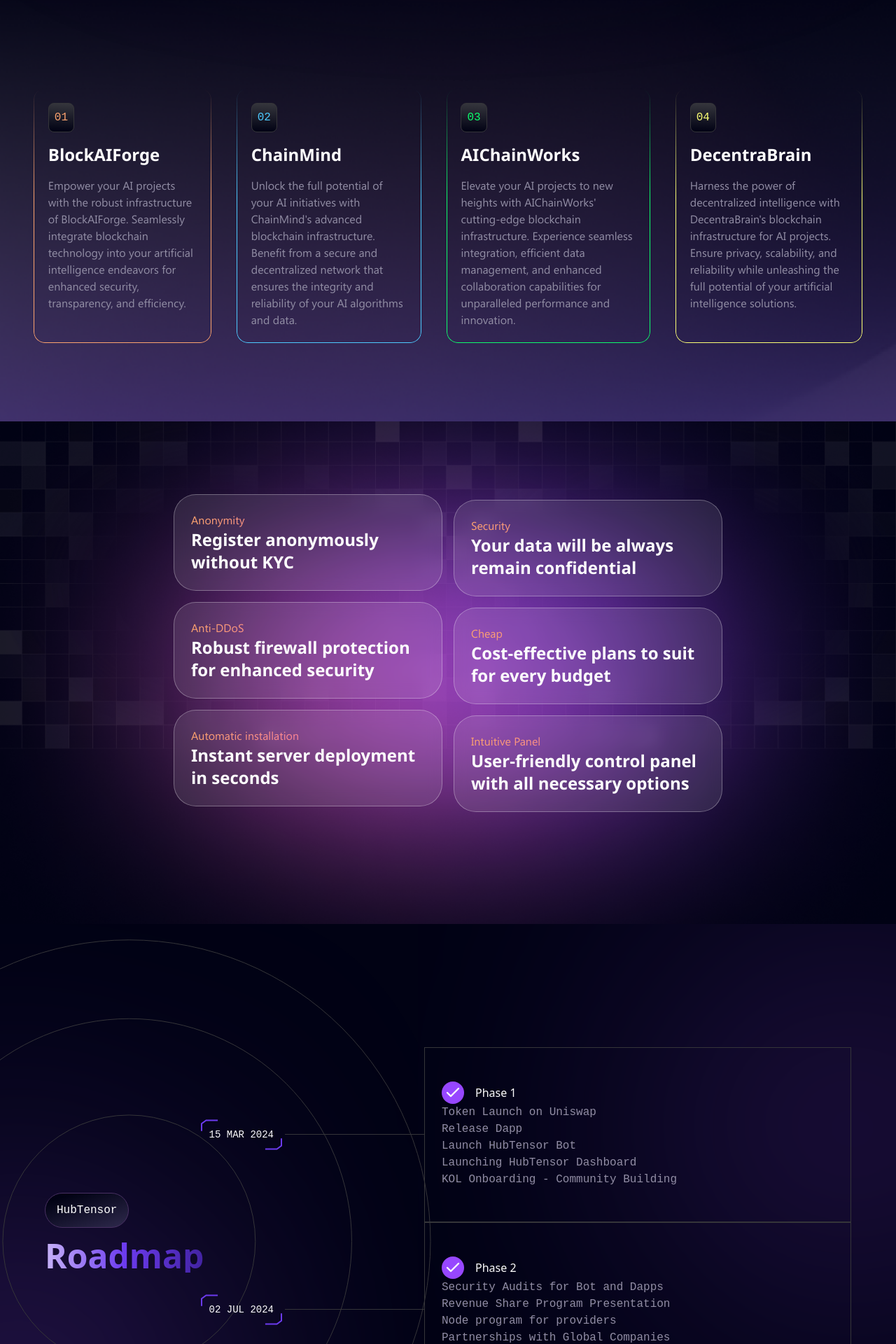
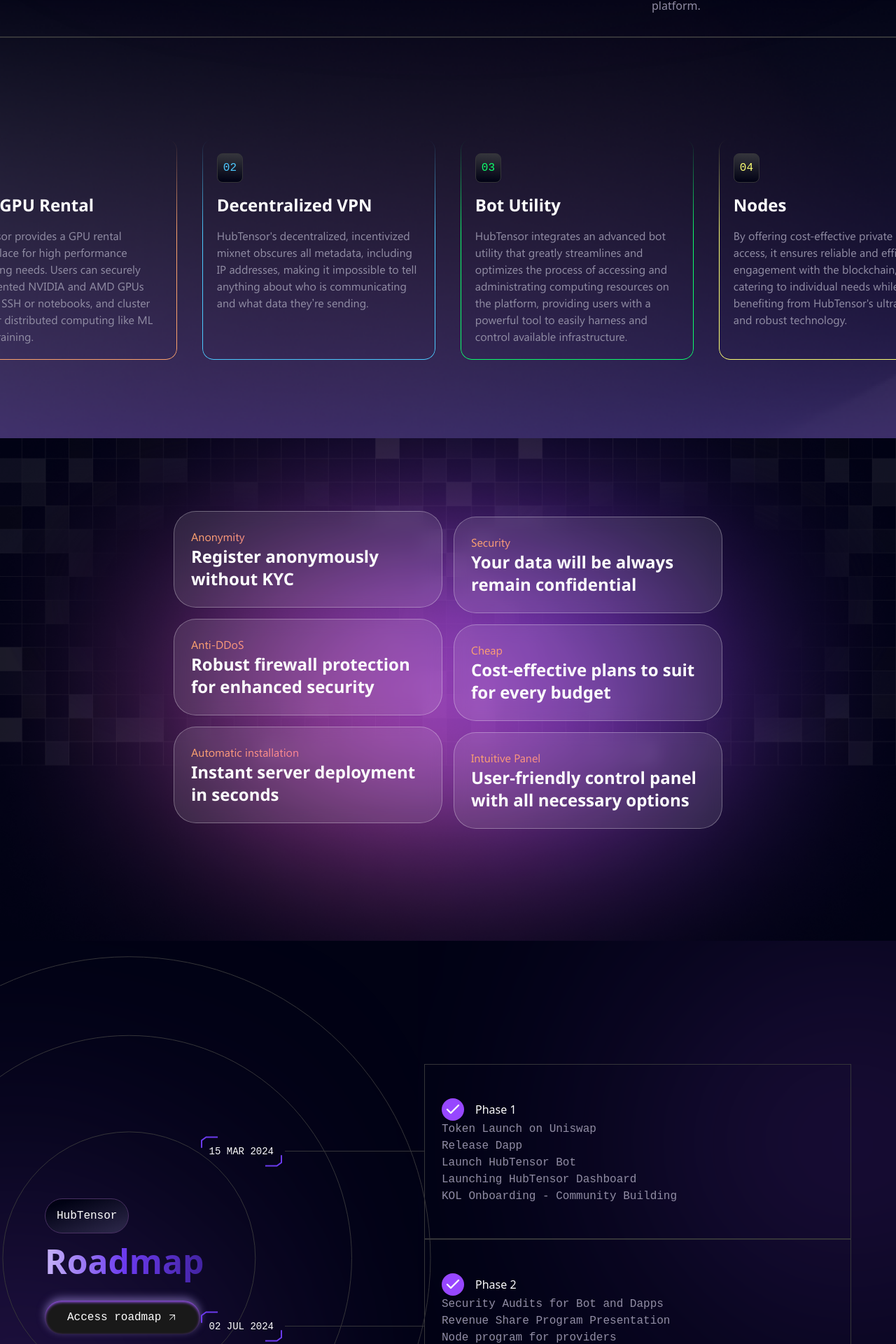
Before and after one commit to Make-Money-JVLR/HubTensor, a Next.js app: page / in a window 1280 px wide. Shown: the part 2817-4737 px from the top of the page at 70% size. Built offline with nearby package versions, Linux system fonts and the light colour scheme; a web font is replaced by a local one.

Commit message:
change content

```diff
--- a/app/globals.css
+++ b/app/globals.css
@@ -174,6 +174,7 @@
     display: flow-root;
     position: relative;
     padding: 1.3rem;
+    width: 350px;
   }
 
   .card::before {
--- a/app/page.tsx
+++ b/app/page.tsx
@@ -2,7 +2,7 @@
 import Achievements from "@/components/achievements";
 import Banner from "@/components/banner";
 import Collaborator from "@/components/collaborator";
-import Mission from "@/components/mission";
+import Infrastructure from "@/components/infra";
 import Network from "@/components/network";
 import Tokenomic from "@/components/tokenomic";
 import Roadmap from "@/components/roadmap";
@@ -14,7 +14,7 @@
       <Collaborator />
       <About />
       <Network />
-      <Mission />
+      <Infrastructure />
       <Achievements />
       <Roadmap />
       <Tokenomic />
--- a/components/mission/Card.tsx
+++ b/components/infra/Card.tsx
@@ -1,30 +1,30 @@
 function Card({
   title,
   description,
-  footer,
+  index,
   color
 }: {
   title: string;
   description: string;
-  footer: string;
+  index: string;
   color: string;
 }) {
   return (
     <>
     <style>
       {`
-        .card-${footer}::before {
+        .card-${index}::before {
           background: linear-gradient(180deg, rgba(5, 5, 29, 0.00) 0%, ${color} 42.72%, ${color} 86.76%, ${color} 115.06%, ${color} 136.57%) border-box;
         }
       `}
     </style>
-    <div className={`card card-${footer}`}>
-        <div className=" flex flex-col backdrop-filter-[20px] bg-[#010214] font-segoe bg-transparent" >
+    <div className={`card card-${index}`}>
+        <div className="flex flex-col backdrop-filter-[20px] bg-[#010214] font-segoe bg-transparent" >
           <div>
             <div className="size-fit bg-black font-jetbrains p-2 rounded-lg border-[#353539] border-[1px]" style={{
               color: color,
               background: "linear-gradient(182deg, #555 -59.29%, #010214 98.41%)"
-            }}>{footer}</div>
+            }}>{index}</div>
           </div>
           <h2 className="text-2xl font-extrabold my-4">{title}</h2>
           <p className="text-[var(--Subtext,_#918DA4)]">{description}</p>
--- /dev/null
+++ b/components/infra/index.tsx
@@ -0,0 +1,75 @@
+import Card from "./Card";
+import Tag from "../Tag";
+import { fadeIn } from "@/lib/motion";
+import Layout from "@/app/template";
+
+function Mission() {
+  const cards = [
+    {
+      title: "CPU/GPU Rental",
+      description: "HubTensor provides a GPU rental marketplace for high performance computing needs. Users can securely access rented NVIDIA and AMD GPUs through SSH or notebooks, and cluster them for distributed computing like ML model training.",
+      index: "01",
+      color: "#FCA36E"
+    },
+    {
+      title: "Decentralized VPN",
+      description: "HubTensor's decentralized, incentivized mixnet obscures all metadata, including IP addresses, making it impossible to tell anything about who is communicating and what data they’re sending.",
+      index: "02",
+      color: "#4DCAFF"
+    },
+    {
+      title: "Bot Utility",
+      description: "HubTensor integrates an advanced bot utility that greatly streamlines and optimizes the process of accessing and administrating computing resources on the platform, providing users with a powerful tool to easily harness and control available infrastructure.",
+      index: "03",
+      color: "#0DFC6C"
+    },
+    {
+      title: "Nodes",
+      description: "By offering cost-effective private RPC access, it ensures reliable and efficient engagement with the blockchain, catering to individual needs while benefiting from HubTensor's ultra-fast and robust technology.",
+      index: "04",
+      color: "#FCFF74"
+    }
+  ]
+
+  return (
+    <div
+      id="infrastructure"
+    style={{
+      backgroundImage: "url('/images/missionBackground.png')",
+      backgroundSize: "cover",
+    }} className="px-12 flex justify-center">
+      <div className="max-w-[1440px]">
+        <div className="border-y-2 border-[#353539] md:flex md:justify-between py-8 space-y-4">
+          <div className="space-y-4">
+            <div className="flex justify-center flex-col items-center gap-y-2 md:items-start">
+              <Tag text={`HubTensor`} />
+              <div className="text-3xl md:text-4xl lg:text-5xl font-segoe font-bold">
+                Our <span style={{
+                  background: "var(--Gradient-Primary, linear-gradient(90deg,#C7B3F8 0%,#6C3BEF 50%,#4223A1 100%))",
+                  backgroundClip: "text",
+                  WebkitBackgroundClip: "text",
+                  WebkitTextFillColor: "transparent"
+                }}>Infrastructure</span>
+              </div>
+            </div>
+          </div>
+          <div className="max-w-[429px] mx-auto md:mx-0">
+            HubTensor <span className="text-[var(--Subtext,_#918DA4)] ">offers easy access to distributed computing and secure cloud storage, abstracting complexity for all users. Harness global CPU/GPU power to run demanding workloads and store files reliably. Browse privately, become a hosting node to earn rewards, and tap the full potential of distributed systems through one intuitive platform.</span>
+          </div>
+        </div>
+        <Layout variant={
+          fadeIn('down', 'spring', 0.5, 1)
+        }>
+        <div className="xl:flex xl:justify-center md:gap-x-9 md:grid md:grid-cols-2 xl:py-28 pb-8 space-y-8" style={{
+        }}>
+          {cards.map(({title, description, color, index: cardIndex}, index) => (
+            <Card title={title} key={index} description={description} index={cardIndex} color={color} />
+          ))}
+        </div>
+        </Layout>
+      </div>
+    </div>
+  );
+}
+
+export default Mission;
--- a/components/mission/index.tsx
+++ /dev/null
@@ -1,75 +0,0 @@
-import Card from "./Card";
-import Tag from "../Tag";
-import { fadeIn } from "@/lib/motion";
-import Layout from "@/app/template";
-
-function Mission() {
-  const cards = [
-    {
-      title: "BlockAIForge",
-      description: "Empower your AI projects with the robust infrastructure of BlockAIForge. Seamlessly integrate blockchain technology into your artificial intelligence endeavors for enhanced security, transparency, and efficiency.",
-      footer: "01",
-      color: "#FCA36E"
-    },
-    {
-      title: "ChainMind",
-      description: "Unlock the full potential of your AI initiatives with ChainMind's advanced blockchain infrastructure. Benefit from a secure and decentralized network that ensures the integrity and reliability of your AI algorithms and data.",
-      footer: "02",
-      color: "#4DCAFF"
-    },
-    {
-      title: "AIChainWorks",
-      description: "Elevate your AI projects to new heights with AIChainWorks' cutting-edge blockchain infrastructure. Experience seamless integration, efficient data management, and enhanced collaboration capabilities for unparalleled performance and innovation.",
-      footer: "03",
-      color: "#0DFC6C"
-    },
-    {
-      title: "DecentraBrain",
-      description: "Harness the power of decentralized intelligence with DecentraBrain's blockchain infrastructure for AI projects. Ensure privacy, scalability, and reliability while unleashing the full potential of your artificial intelligence solutions.",
-      footer: "04",
-      color: "#FCFF74"
-    }
-  ]
-
-  return (
-    <div
-      id="infrastructure"
-    style={{
-      backgroundImage: "url('/images/missionBackground.png')",
-      backgroundSize: "cover",
-    }} className="px-12 flex justify-center">
-      <div className="max-w-[1440px]">
-        <div className="border-y-2 border-[#353539] md:flex md:justify-between py-8 space-y-4">
-          <div className="space-y-4">
-            <div className="flex justify-center flex-col items-center gap-y-2 md:items-start">
-              <Tag text={`HubTensor`} />
-              <div className="text-3xl md:text-4xl lg:text-5xl font-segoe font-bold">
-                Our <span style={{
-                  background: "var(--Gradient-Primary, linear-gradient(90deg,#C7B3F8 0%,#6C3BEF 50%,#4223A1 100%))",
-                  backgroundClip: "text",
-                  WebkitBackgroundClip: "text",
-                  WebkitTextFillColor: "transparent"
-                }}>Infrastructure</span>
-              </div>
-            </div>
-          </div>
-          <div className="max-w-[429px] mx-auto md:mx-0">
-            HubTensor <span className="text-[var(--Subtext,_#918DA4)] ">is an AI Infrastructure service provider that emphasizes ease of access and other additional features such as Privacy Service and App Chain which are our best products in blockchain and decentralized industry.</span>
-          </div>
-        </div>
-        <Layout variant={
-          fadeIn('down', 'spring', 0.5, 1)
-        }>
-        <div className="lg:flex lg:justify-center md:gap-x-9 md:grid md:grid-cols-2 lg:py-28 pb-8 space-y-8" style={{
-        }}>
-          {cards.map(({title, description, color, footer}, index) => (
-            <Card title={title} key={index} description={description} footer={footer} color={color} />
-          ))}
-        </div>
-        </Layout>
-      </div>
-    </div>
-  );
-}
-
-export default Mission;
--- a/components/roadmap/index.tsx
+++ b/components/roadmap/index.tsx
@@ -95,14 +95,21 @@
         </div>
         <Image src={Circles} alt="circle" className="absolute -z-10 hidden md:block" />
         <div className="flex flex-col items-center md:items-start lg:flex-row lg:justify-between px-16 py-44 lg:py-44 ">
-          <div className="pb-20 lg:pb-0 md:py-52 space-y-4 flex flex-col items-center md:items-start">
+          <div className="pb-20 lg:pb-0 md:py-48 space-y-4 flex flex-col items-center md:items-start">
             <Tag text={`HubTensor`} />
             <div style={{
               background: "var(--Gradient-Primary, linear-gradient(90deg,#C7B3F8 0%,#6C3BEF 50%,#4223A1 100%))",
               backgroundClip: "text",
               WebkitBackgroundClip: "text",
               WebkitTextFillColor: "transparent"
-            }} className="md:text-5xl text-4xl font-bold">Roadmap</div>
+            }} className="md:text-5xl text-4xl font-bold pb-4">Roadmap</div>
+            <button className="bg-[#191919] hover:shadow-none transition-all duration-500 ease-in-out rounded-full py-3 px-8 text-white font-jetbrains flex items-center gap-x-2 shadow-[0px_2px_4px_0px_#A158FF_inset,0px_-4px_12px_0px_rgba(190,_166,_255,_0.50)]">
+              <span>Access roadmap</span>
+              <svg width="16" height="17" viewBox="0 0 16 17" fill="none" xmlns="http://www.w3.org/2000/svg">
+                <path d="M4.66687 12.196L11.3335 5.5293" stroke="#ffffff" strokeLinecap="round" strokeLinejoin="round" />
+                <path d="M4.66687 5.5293H11.3335V12.196" stroke="#ffffff" strokeLinecap="round" strokeLinejoin="round" />
+              </svg>
+            </button>
           </div>
           <div className="flex flex-col self-end gap-y-8 lg:gap-y-0">
             {steps.map(({ date, name, description }, index) => (
```
